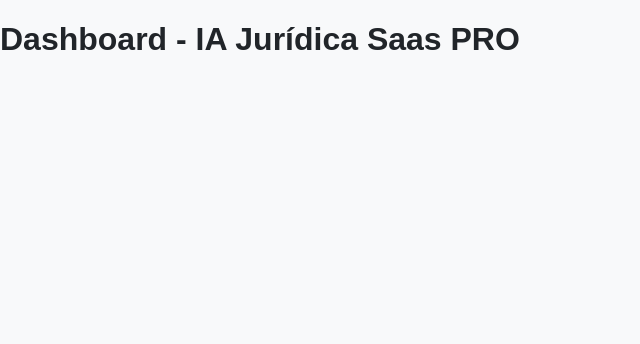
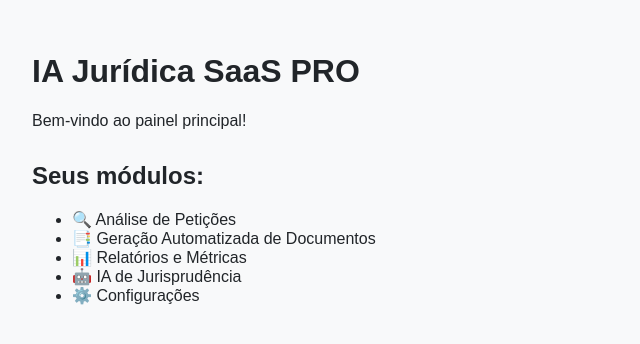
Before and after one commit to aijuridica/ia-juridica-saas-pro, a Next.js app in the folder frontend/: page /dashboard in a window 1280 px wide. Shown: the top 344 px of the page, without its empty margins (0-640 px from the left). Built offline with nearby package versions, Linux system fonts and the light colour scheme.

Commit message:
Update dashboard.js

```diff
--- a/frontend/pages/dashboard.js
+++ b/frontend/pages/dashboard.js
@@ -1,7 +1,19 @@
-export default function Dashboard(){
+export default function Dashboard() {
   return (
-    <div>
-      <h1>Dashboard - IA Jurídica Saas PRO</h1>
+    <div style={{ padding: '2rem', fontFamily: 'Arial, sans-serif' }}>
+      <h1>IA Jurídica SaaS PRO</h1>
+      <p>Bem-vindo ao painel principal!</p>
+
+      <div style={{ marginTop: '2rem' }}>
+        <h2>Seus módulos:</h2>
+        <ul>
+          <li>🔍 Análise de Petições</li>
+          <li>📑 Geração Automatizada de Documentos</li>
+          <li>📊 Relatórios e Métricas</li>
+          <li>🤖 IA de Jurisprudência</li>
+          <li>⚙️ Configurações</li>
+        </ul>
+      </div>
     </div>
   );
 }
```
